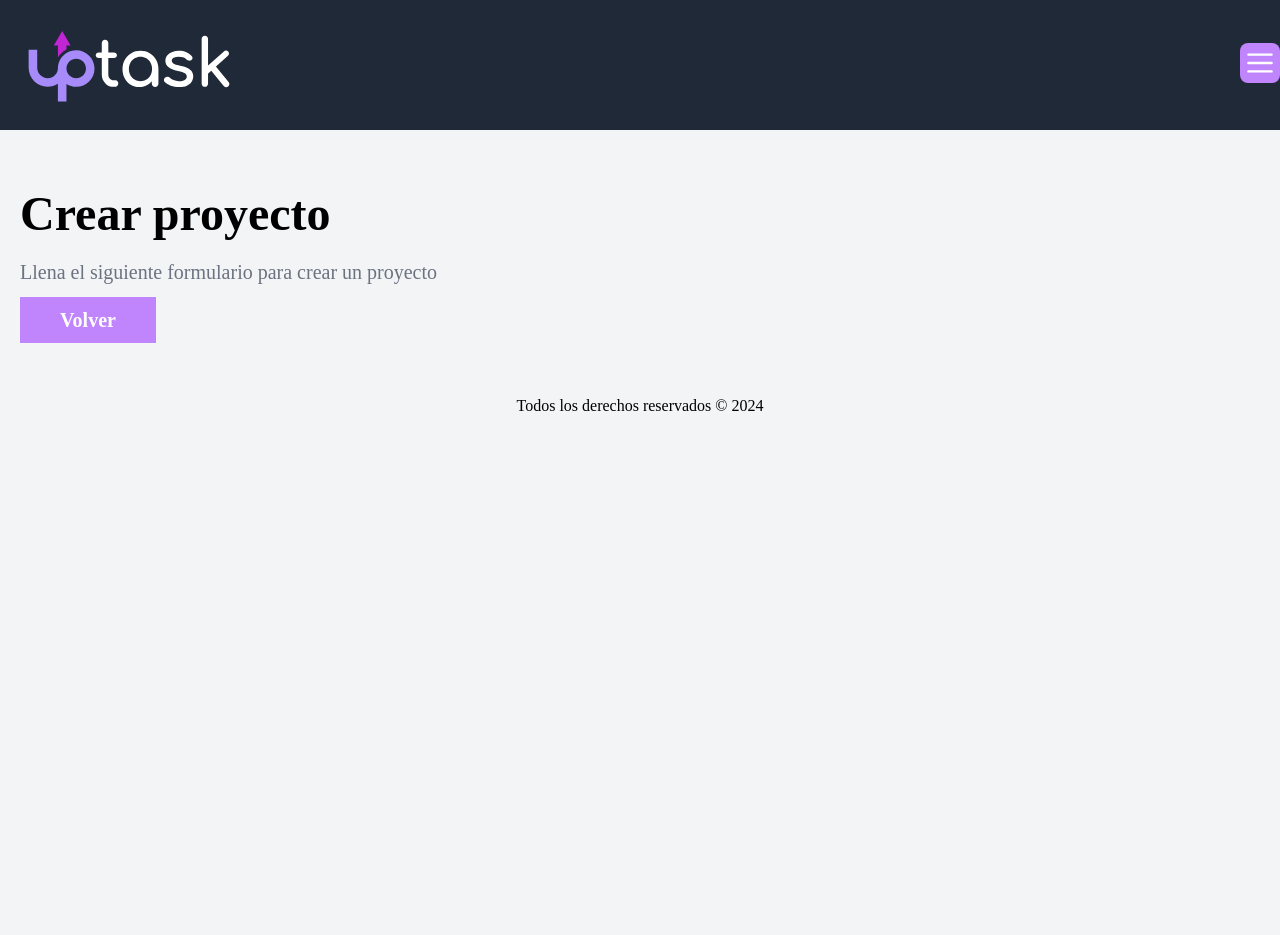
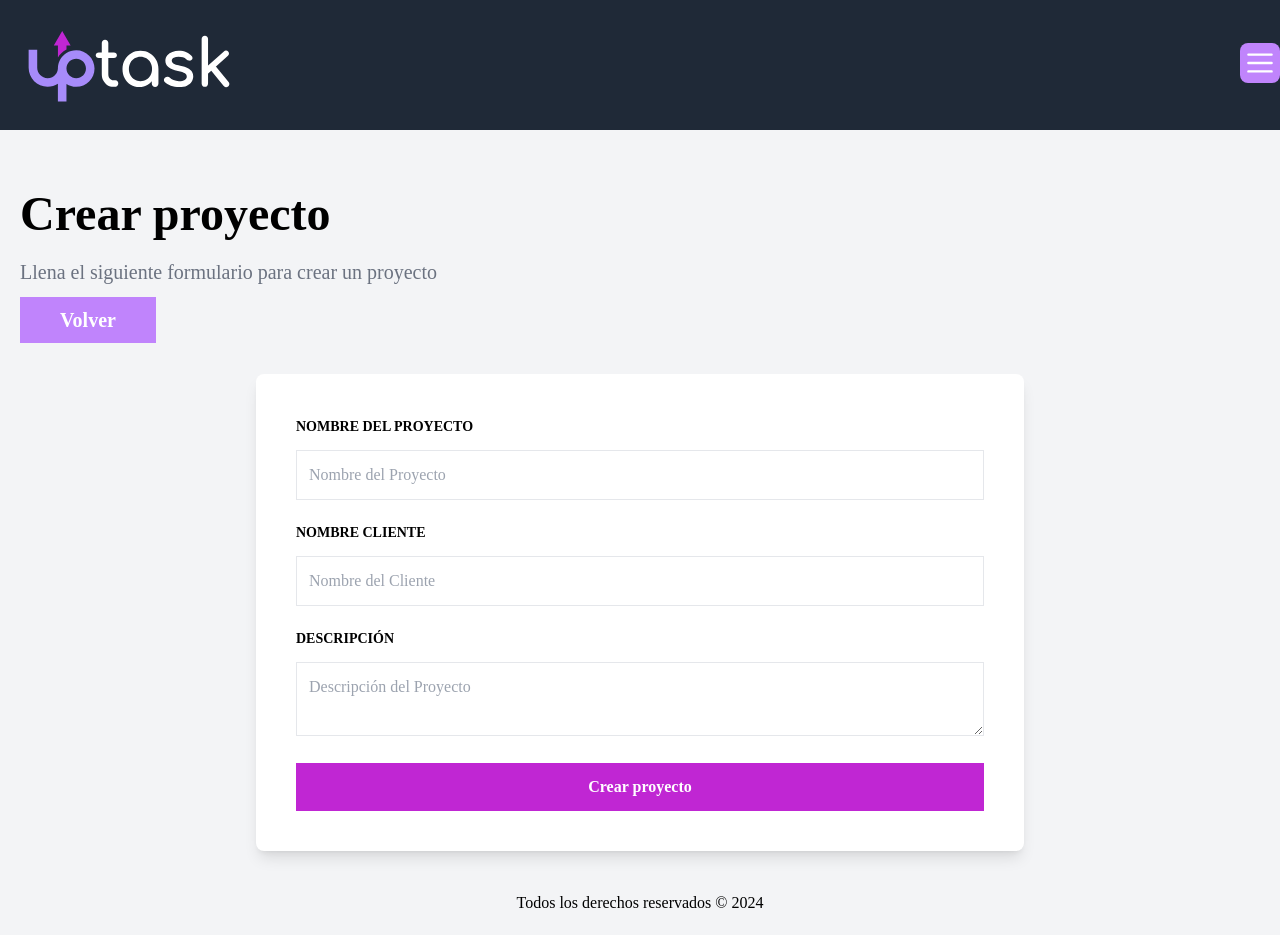
Before and after one commit to BryanLlana/Uptask_client, a React (Vite) app: page /projects/create in a window 1280 px wide. Before the commit the page ends 800 px from the top, so only its background shows below. Built offline with nearby package versions, Linux system fonts and the light colour scheme.

Commit message:
Validation form create project added

```diff
--- a/package.json
+++ b/package.json
@@ -15,6 +15,7 @@
     "@heroicons/react": "^2.1.3",
     "react": "^18.2.0",
     "react-dom": "^18.2.0",
+    "react-hook-form": "^7.51.3",
     "react-router-dom": "^6.23.0"
   },
   "devDependencies": {
--- /dev/null
+++ b/src/components/ErrorMessage.tsx
@@ -0,0 +1,9 @@
+const ErrorMessage = ({ children }: { children: React.ReactNode}) => {
+  return (
+    <div className="text-red-500 font-bold">
+      {children}
+    </div>
+  )
+}
+
+export default ErrorMessage
--- /dev/null
+++ b/src/components/projects/ProjectForm.tsx
@@ -0,0 +1,77 @@
+import { UseFormRegister, FieldErrors } from 'react-hook-form'
+import ErrorMessage from "@/components/ErrorMessage";
+
+type Props = {
+  register: UseFormRegister<{
+    name: string,
+    customer: string,
+    description: string
+  }>,
+  errors: FieldErrors<{
+    name: string;
+    customer: string;
+    description: string;
+}>
+}
+
+export default function ProjectForm({ register, errors}: Props) {
+  return (
+    <>
+      <div className="mb-5 space-y-3">
+        <label htmlFor="name" className="text-sm uppercase font-bold">
+          Nombre del Proyecto
+        </label>
+        <input
+          id="name"
+          className="w-full p-3 border border-gray-200"
+          type="text"
+          placeholder="Nombre del Proyecto"
+          {...register("name", {
+            required: "El Titulo del Proyecto es obligatorio",
+          })}
+        />
+
+        {errors.name && (
+          <ErrorMessage>{errors.name.message}</ErrorMessage>
+        )}
+      </div>
+
+      <div className="mb-5 space-y-3">
+        <label htmlFor="customer" className="text-sm uppercase font-bold">
+          Nombre Cliente
+        </label>
+        <input
+          id="customer"
+          className="w-full p-3  border border-gray-200"
+          type="text"
+          placeholder="Nombre del Cliente"
+          {...register("customer", {
+            required: "El Nombre del Cliente es obligatorio",
+          })}
+        />
+
+        {errors.customer && (
+          <ErrorMessage>{errors.customer.message}</ErrorMessage>
+        )}
+      </div>
+
+      <div className="mb-5 space-y-3">
+        <label htmlFor="description" className="text-sm uppercase font-bold">
+          Descripción
+        </label>
+        <textarea
+          id="description"
+          className="w-full p-3  border border-gray-200"
+          placeholder="Descripción del Proyecto"
+          {...register("description", {
+            required: "Una descripción del proyecto es obligatoria"
+          })}
+        />
+
+        {errors.description && (
+          <ErrorMessage>{errors.description.message}</ErrorMessage>
+        )}
+      </div>
+    </>
+  )
+}
--- a/src/views/projects/CreateProjectView.tsx
+++ b/src/views/projects/CreateProjectView.tsx
@@ -1,6 +1,19 @@
 import { Link } from "react-router-dom"
+import { useForm } from 'react-hook-form'
+import ProjectForm from "@/components/projects/ProjectForm"
 
 const CreateProjectView = () => {
+  const initialValues = {
+    name: '',
+    customer: '',
+    description: ''
+  }
+  const { register, handleSubmit, formState: { errors } } = useForm({ defaultValues: initialValues })
+
+  const handleForm = handleSubmit(data => {
+    console.log(data)
+  })
+
   return (
     <>
       <h1 className="text-5xl font-black">Crear proyecto</h1>
@@ -13,6 +26,22 @@ const CreateProjectView = () => {
         >Volver
         </Link>
       </nav>
+
+      <div className="max-w-3xl mx-auto">
+        <form
+          onSubmit={handleForm}
+          className="mt-10 bg-white shadow-lg p-10 rounded-lg"
+          noValidate
+        >
+          <ProjectForm register={register} errors={errors} />
+
+          <input
+            type="submit"
+            value='Crear proyecto'
+            className="bg-fuchsia-600 hover:bg-fuchsia-700 w-full p-3 text-white font-bold cursor-pointer transition-colors"
+          />
+        </form>
+      </div>
     </>
   )
 }
```
Also changed, not shown: 1 other file (tests, documents, lock files or other folders).
